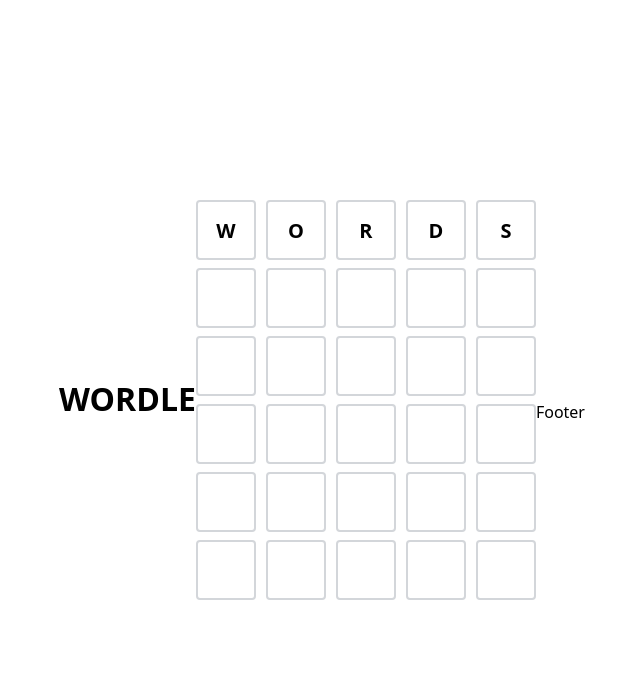
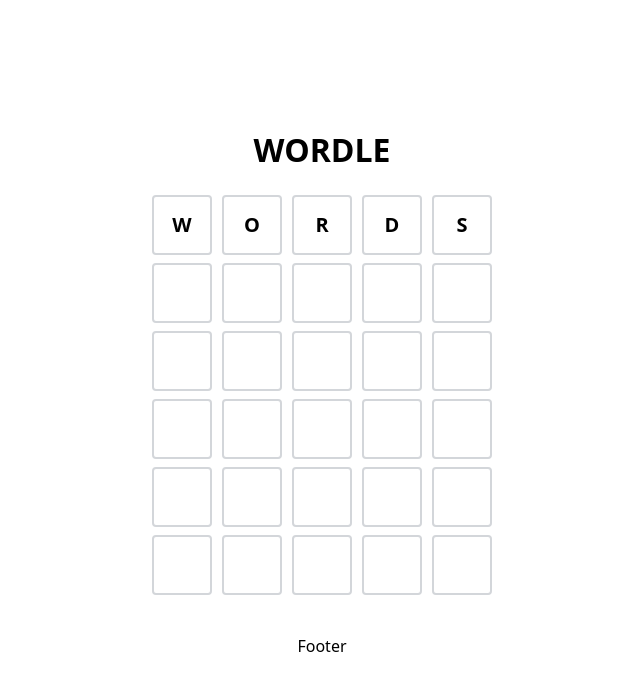
Before and after one commit to AghaNoorAhmed/drake-full-stack-lab02-css-wordle-layout-AghaNoorAhmed, a plain HTML site: page index.html in a window 1280 px wide. Shown: the whole page, without its empty margins (318-958 px from the left). Drawn offline with Linux system fonts and the light colour scheme.

Commit message:
Update styles.css

```diff
--- a/styles.css
+++ b/styles.css
@@ -1,9 +1,17 @@
-html, body { height: 100%; margin: 0; }
+html, body {
+  height: 100%;
+  margin: 0;
+}
+
 body {
   display: flex;
+  flex-direction: column;
   align-items: center;
   justify-content: center;
+  min-height: 100vh;
+  margin: 0;
   font-family: system-ui, sans-serif;
+  gap: 24px;
 }
 
 .game-board {
@@ -33,5 +41,12 @@
   border-radius: 4px;
 }
 
-header h1 { text-align: center; margin-bottom: 24px; }
-footer { margin-top: 24px; text-align: center; }
+header h1 {
+  text-align: center;
+  margin: 0;
+}
+
+footer {
+  text-align: center;
+  margin: 0;
+}
```
